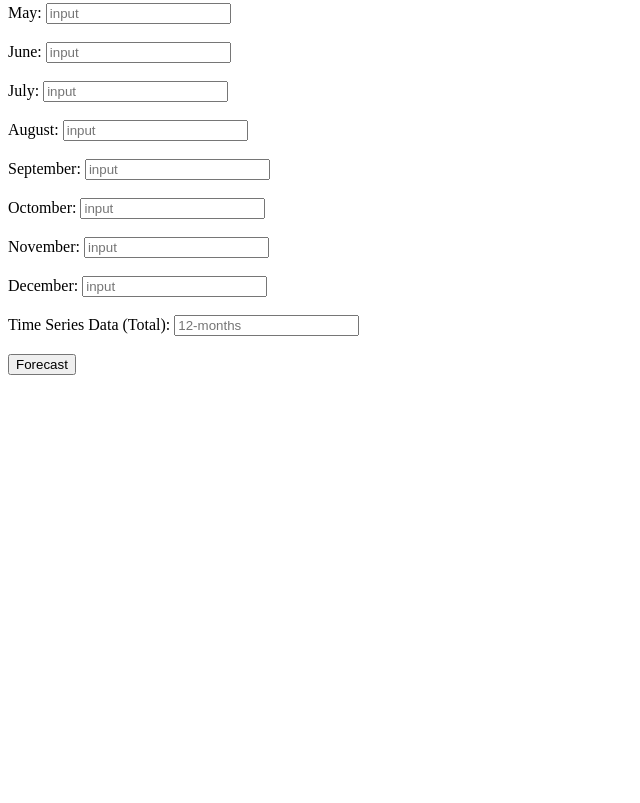
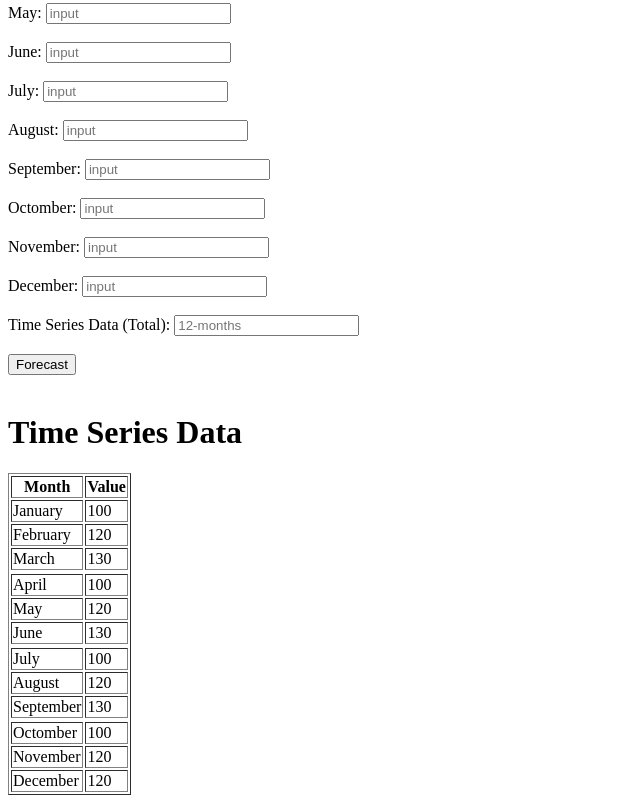
Before and after one commit to Sumanthbellamkonda/Time-series-forecasting-, a plain HTML site: page index.html in a window 1280 px wide. Shown: the part 349-1152 px from the top of the page, without its empty margins (0-640 px from the left). Before the commit the page ends 800 px from the top, so only its background shows below. Drawn offline with Linux system fonts and the light colour scheme.

Commit message:
Update index.html

```diff
--- a/index.html
+++ b/index.html
@@ -89,3 +89,74 @@
 </body>
 
 </html>
+      <!DOCTYPE html>
+<html>
+<head>
+    <title>Time Series Data</title>
+</head>
+<body>
+    <h1>Time Series Data</h1>
+
+    <table border="1">
+        <tr>
+            <th>Month</th>
+            <th>Value</th>
+        </tr>
+        <tr>
+            <td>January</td>
+            <td>100</td>
+        </tr>
+        <tr>
+            <td>February</td>
+            <td>120</td>
+        </tr>
+        <tr>
+            <td>March</td>
+            <td>130</td>
+        </tr>
+              <tr>
+        </tr>
+        <tr>
+            <td>April</td>
+            <td>100</td>
+        </tr>
+        <tr>
+            <td>May</td>
+            <td>120</td>
+        </tr>
+        <tr>
+            <td>June</td>
+            <td>130</td>
+        </tr>
+              <tr>
+        </tr>
+        <tr>
+            <td>July</td>
+            <td>100</td>
+        </tr>
+        <tr>
+            <td>August</td>
+            <td>120</td>
+        </tr>
+        <tr>
+            <td>September</td>
+            <td>130</td>
+        </tr>
+              <tr>
+        </tr>
+        <tr>
+            <td>Octomber</td>
+            <td>100</td>
+        </tr>
+        <tr>
+            <td>November</td>
+            <td>120</td>
+        </tr>        <tr>
+            <td>December</td>
+            <td>120</td>
+        </tr>
+
+    </table>
+
+</body>
+</html>
```
